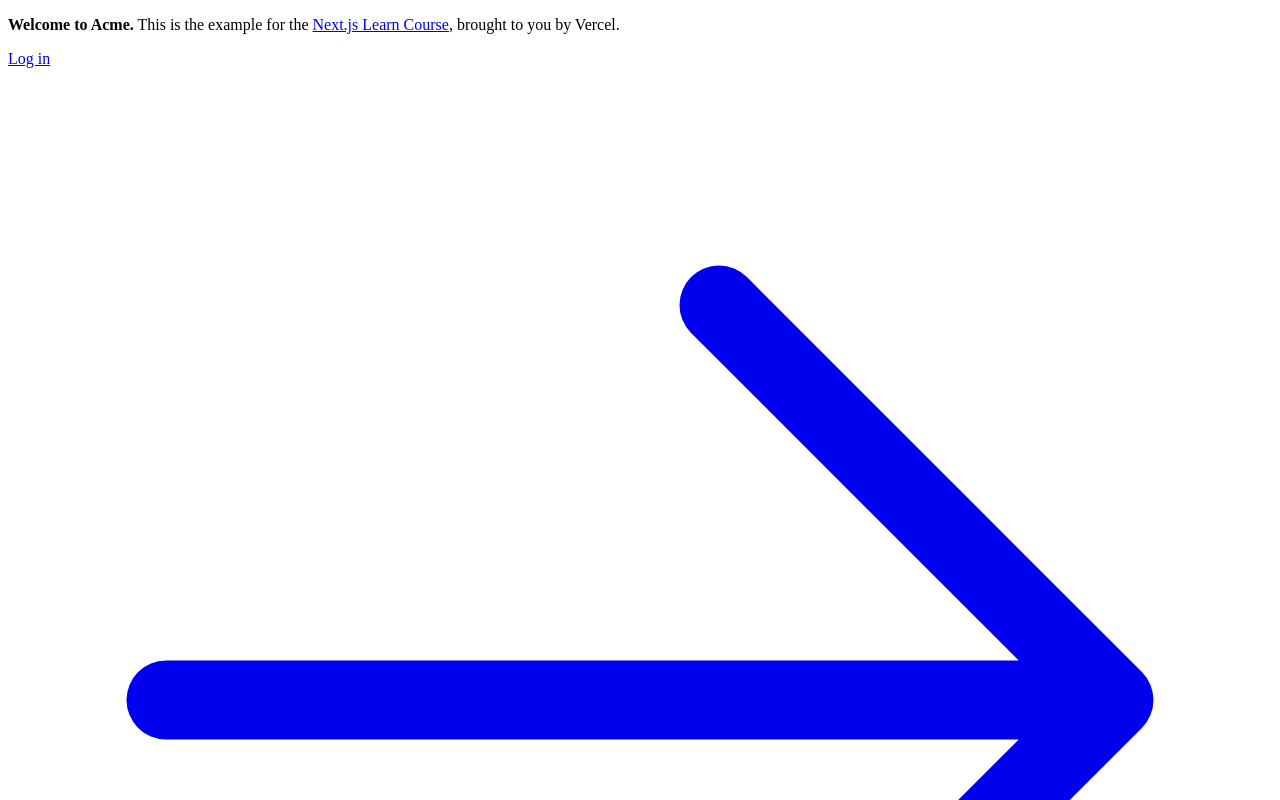
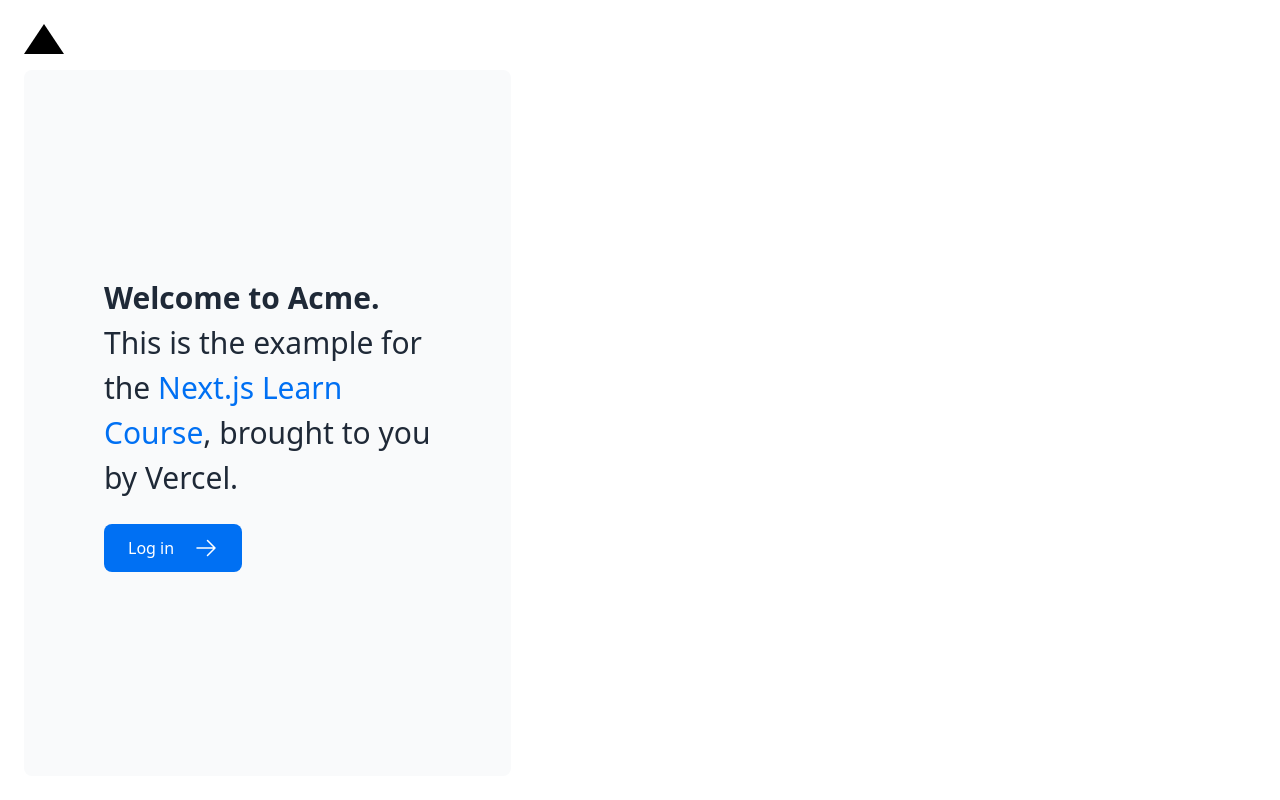
Before and after one commit to OscarVasquezz/NextJs, a Next.js app: page / in a window 1280 px wide. Shown: the top 800 px of the page. Built offline with nearby package versions, Linux system fonts and the light colour scheme.

Commit message:
cuarto Commit

```diff
--- a/app/layout.tsx
+++ b/app/layout.tsx
@@ -1,3 +1,4 @@
+import '@/app/ui/global.css';
 export default function RootLayout({
   children,
 }: {
--- a/app/page.tsx
+++ b/app/page.tsx
@@ -1,3 +1,4 @@
+import styes from '@/app/ui/home.module.css';
 import AcmeLogo from '@/app/ui/acme-logo';
 import { ArrowRightIcon } from '@heroicons/react/24/outline';
 import Link from 'next/link';
@@ -5,7 +6,7 @@ import Link from 'next/link';
 export default function Page() {
   return (
     <main className="flex min-h-screen flex-col p-6">
-      <div className="flex h-20 shrink-0 items-end rounded-lg bg-blue-500 p-4 md:h-52">
+      <div className={styes.shape}>
         {/* <AcmeLogo /> */}
       </div>
       <div className="mt-4 flex grow flex-col gap-4 md:flex-row">
--- /dev/null
+++ b/app/ui/home.module.css
@@ -0,0 +1,7 @@
+.shape {
+  height: 0;
+  width: 0;
+  border-bottom: 30px solid black;
+  border-left: 20px solid transparent;
+  border-right: 20px solid transparent;
+}
```
Also changed, not shown: 2 other files (tests, documents, lock files or other folders).
